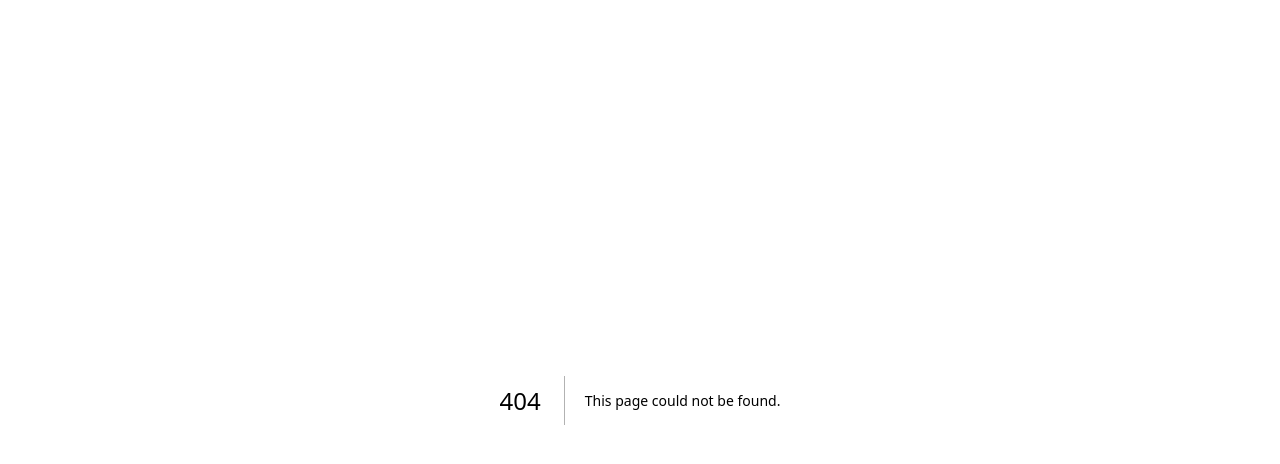
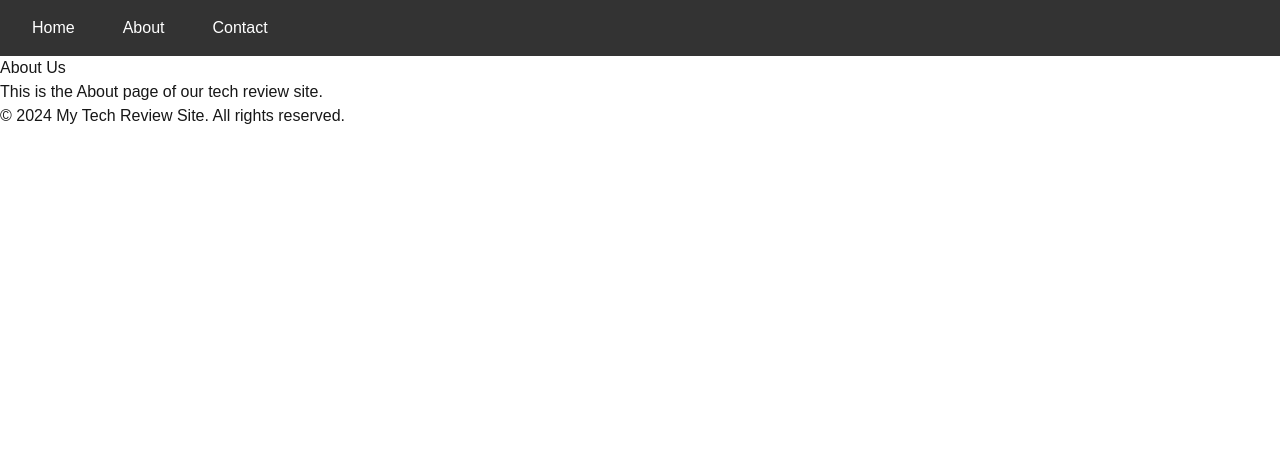
Before and after one commit to RobertRovenko/TechTide, a Next.js app: page /about in a window 1280 px wide. Before the commit this address had no page. Shown: the top 464 px of the page. Built offline with nearby package versions, Linux system fonts and the light colour scheme.

Commit message:
first techtide commit

```diff
--- /dev/null
+++ b/app/about/page.js
@@ -0,0 +1,8 @@
+export default function About() {
+  return (
+    <div>
+      <h1>About Us</h1>
+      <p>This is the About page of our tech review site.</p>
+    </div>
+  );
+}
--- /dev/null
+++ b/app/components/Navbar.js
@@ -0,0 +1,21 @@
+// app/components/Navbar.js
+import Link from "next/link";
+import styles from "./Navbar.module.css"; // Optional: If you want to use CSS modules for styling
+
+export default function Navbar() {
+  return (
+    <nav className={styles.navbar}>
+      <ul className={styles.navList}>
+        <li className={styles.navItem}>
+          <Link href="/">Home</Link>
+        </li>
+        <li className={styles.navItem}>
+          <Link href="/about">About</Link>
+        </li>
+        <li className={styles.navItem}>
+          <Link href="/contact">Contact</Link>
+        </li>
+      </ul>
+    </nav>
+  );
+}
--- /dev/null
+++ b/app/components/Navbar.module.css
@@ -0,0 +1,24 @@
+/* app/components/Navbar.module.css */
+.navbar {
+    background-color: #333;
+    padding: 1rem;
+  }
+
+  .navList {
+    list-style: none;
+    display: flex;
+    gap: 1rem;
+    margin: 0;
+    padding: 0;
+  }
+
+  .navItem a {
+    color: white;
+    text-decoration: none;
+    padding: 0.5rem 1rem;
+  }
+
+  .navItem a:hover {
+    background-color: #555;
+    border-radius: 4px;
+  }
--- a/app/layout.js
+++ b/app/layout.js
@@ -1,29 +1,17 @@
-import localFont from "next/font/local";
-import "./globals.css";
-
-const geistSans = localFont({
-  src: "./fonts/GeistVF.woff",
-  variable: "--font-geist-sans",
-  weight: "100 900",
-});
-const geistMono = localFont({
-  src: "./fonts/GeistMonoVF.woff",
-  variable: "--font-geist-mono",
-  weight: "100 900",
-});
-
-export const metadata = {
-  title: "Create Next App",
-  description: "Generated by create next app",
-};
+// app/layout.js
+import Navbar from "./components/Navbar";
+import "./globals.css"; // Make sure to import global styles
 
 export default function RootLayout({ children }) {
   return (
     <html lang="en">
-      <body
-        className={`${geistSans.variable} ${geistMono.variable} antialiased`}
-      >
-        {children}
+      <head />
+      <body>
+        <Navbar />
+        <main>{children}</main>
+        <footer>
+          <p>© 2024 My Tech Review Site. All rights reserved.</p>
+        </footer>
       </body>
     </html>
   );
--- a/app/page.js
+++ b/app/page.js
@@ -1,101 +1,16 @@
-import Image from "next/image";
+import Link from "next/link";
 
 export default function Home() {
   return (
-    <div className="grid grid-rows-[20px_1fr_20px] items-center justify-items-center min-h-screen p-8 pb-20 gap-16 sm:p-20 font-[family-name:var(--font-geist-sans)]">
-      <main className="flex flex-col gap-8 row-start-2 items-center sm:items-start">
-        <Image
-          className="dark:invert"
-          src="https://nextjs.org/icons/next.svg"
-          alt="Next.js logo"
-          width={180}
-          height={38}
-          priority
-        />
-        <ol className="list-inside list-decimal text-sm text-center sm:text-left font-[family-name:var(--font-geist-mono)]">
-          <li className="mb-2">
-            Get started by editing{" "}
-            <code className="bg-black/[.05] dark:bg-white/[.06] px-1 py-0.5 rounded font-semibold">
-              app/page.js
-            </code>
-            .
-          </li>
-          <li>Save and see your changes instantly.</li>
-        </ol>
+    <div>
+      <h1>Welcome to My Tech Review Site</h1>
+      <p>Stay tuned for the latest reviews!</p>
 
-        <div className="flex gap-4 items-center flex-col sm:flex-row">
-          <a
-            className="rounded-full border border-solid border-transparent transition-colors flex items-center justify-center bg-foreground text-background gap-2 hover:bg-[#383838] dark:hover:bg-[#ccc] text-sm sm:text-base h-10 sm:h-12 px-4 sm:px-5"
-            href="https://vercel.com/new?utm_source=create-next-app&utm_medium=appdir-template-tw&utm_campaign=create-next-app"
-            target="_blank"
-            rel="noopener noreferrer"
-          >
-            <Image
-              className="dark:invert"
-              src="https://nextjs.org/icons/vercel.svg"
-              alt="Vercel logomark"
-              width={20}
-              height={20}
-            />
-            Deploy now
-          </a>
-          <a
-            className="rounded-full border border-solid border-black/[.08] dark:border-white/[.145] transition-colors flex items-center justify-center hover:bg-[#f2f2f2] dark:hover:bg-[#1a1a1a] hover:border-transparent text-sm sm:text-base h-10 sm:h-12 px-4 sm:px-5 sm:min-w-44"
-            href="https://nextjs.org/docs?utm_source=create-next-app&utm_medium=appdir-template-tw&utm_campaign=create-next-app"
-            target="_blank"
-            rel="noopener noreferrer"
-          >
-            Read our docs
-          </a>
-        </div>
-      </main>
-      <footer className="row-start-3 flex gap-6 flex-wrap items-center justify-center">
-        <a
-          className="flex items-center gap-2 hover:underline hover:underline-offset-4"
-          href="https://nextjs.org/learn?utm_source=create-next-app&utm_medium=appdir-template-tw&utm_campaign=create-next-app"
-          target="_blank"
-          rel="noopener noreferrer"
-        >
-          <Image
-            aria-hidden
-            src="https://nextjs.org/icons/file.svg"
-            alt="File icon"
-            width={16}
-            height={16}
-          />
-          Learn
-        </a>
-        <a
-          className="flex items-center gap-2 hover:underline hover:underline-offset-4"
-          href="https://vercel.com/templates?framework=next.js&utm_source=create-next-app&utm_medium=appdir-template-tw&utm_campaign=create-next-app"
-          target="_blank"
-          rel="noopener noreferrer"
-        >
-          <Image
-            aria-hidden
-            src="https://nextjs.org/icons/window.svg"
-            alt="Window icon"
-            width={16}
-            height={16}
-          />
-          Examples
-        </a>
-        <a
-          className="flex items-center gap-2 hover:underline hover:underline-offset-4"
-          href="https://nextjs.org?utm_source=create-next-app&utm_medium=appdir-template-tw&utm_campaign=create-next-app"
-          target="_blank"
-          rel="noopener noreferrer"
-        >
-          <Image
-            aria-hidden
-            src="https://nextjs.org/icons/globe.svg"
-            alt="Globe icon"
-            width={16}
-            height={16}
-          />
-          Go to nextjs.org →
-        </a>
-      </footer>
+      <Link href="/about">
+        <button style={{ padding: "10px 20px", marginTop: "20px" }}>
+          Go to About Page
+        </button>
+      </Link>
     </div>
   );
 }
```
